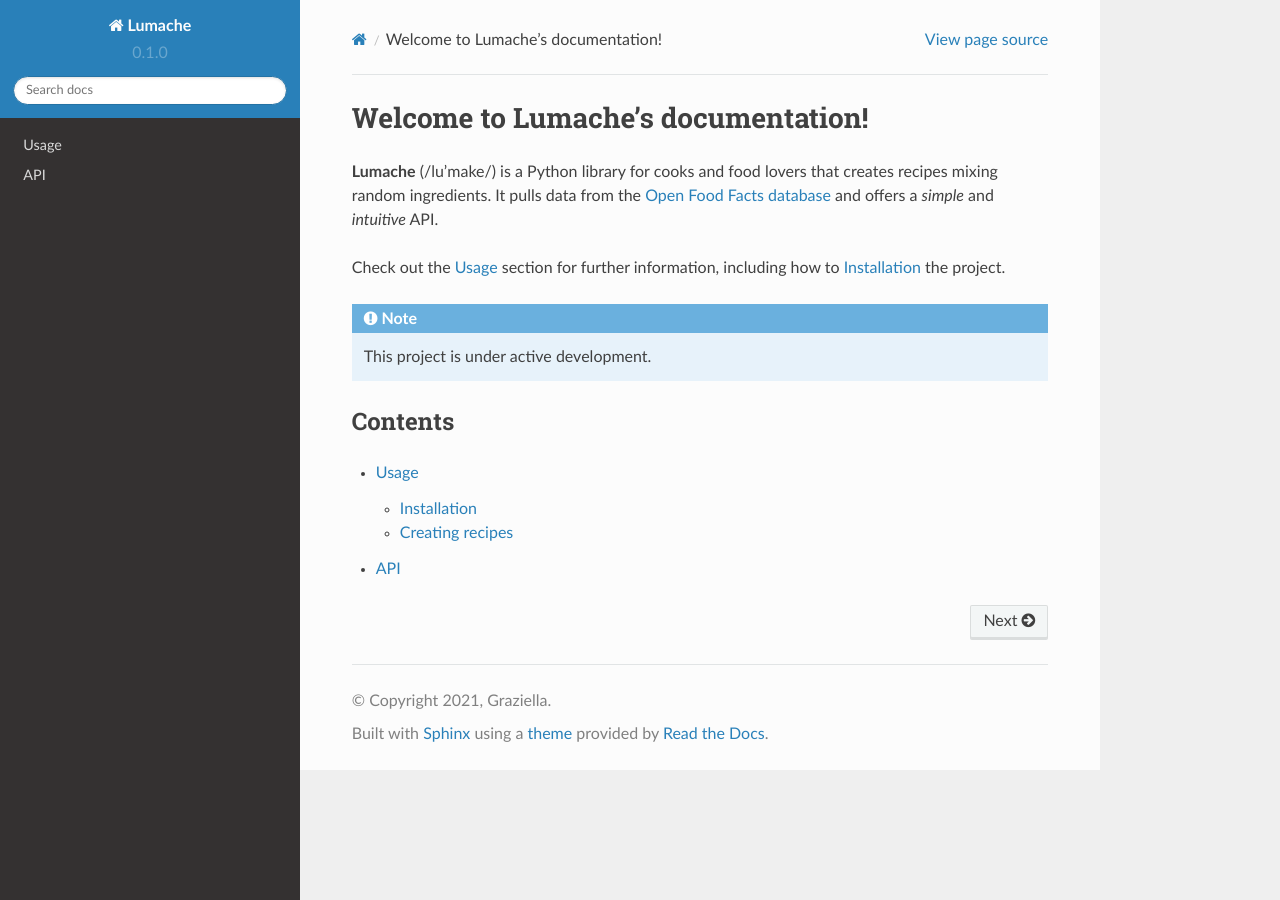
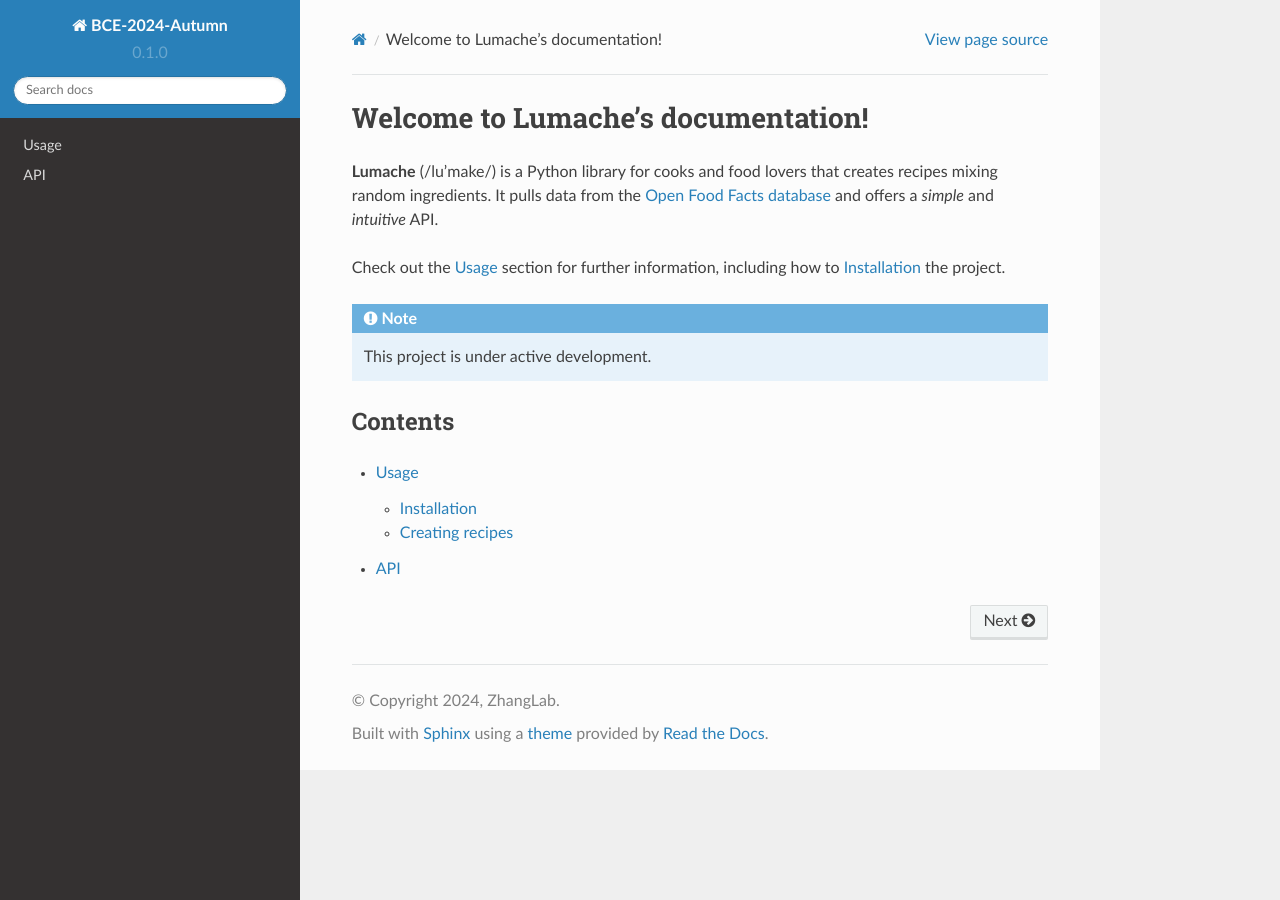
Before and after one commit to zhaoweiyu-github/BCE-2024-Autumn, a Sphinx documentation site: the page built from docs/source/index.rst, in a window 1280 px wide. Built offline with Sphinx 7.4.7 and the Read the Docs theme 2.0.0, drawn with Linux system fonts in a browser that asks for light colours.

Commit message:
Update conf.py

```diff
--- a/docs/source/conf.py
+++ b/docs/source/conf.py
@@ -1,10 +1,11 @@
 # Configuration file for the Sphinx documentation builder.
 
 # -- Project information
+import sphinx_rtd_theme
 
-project = 'Lumache'
-copyright = '2021, Graziella'
-author = 'Graziella'
+project = 'BCE-2024-Autumn'
+copyright = '2024, ZhangLab'
+author = 'Zhaowei Yu'
 
 release = '0.1'
 version = '0.1.0'
@@ -17,6 +18,10 @@
     'sphinx.ext.autodoc',
     'sphinx.ext.autosummary',
     'sphinx.ext.intersphinx',
+    "nbsphinx",
+    "nbsphinx_link",
+    "recommonmark",
+    "sphinx.ext.viewcode"
 ]
 
 intersphinx_mapping = {
@@ -30,6 +35,8 @@
 # -- Options for HTML output
 
 html_theme = 'sphinx_rtd_theme'
+html_theme_path = [sphinx_rtd_theme.get_html_theme_path()]
 
 # -- Options for EPUB output
 epub_show_urls = 'footnote'
+nbsphinx_execute = "never"
```
